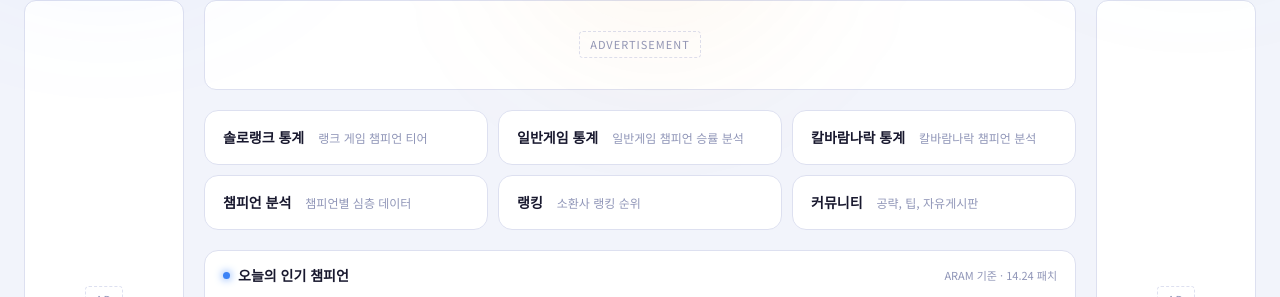
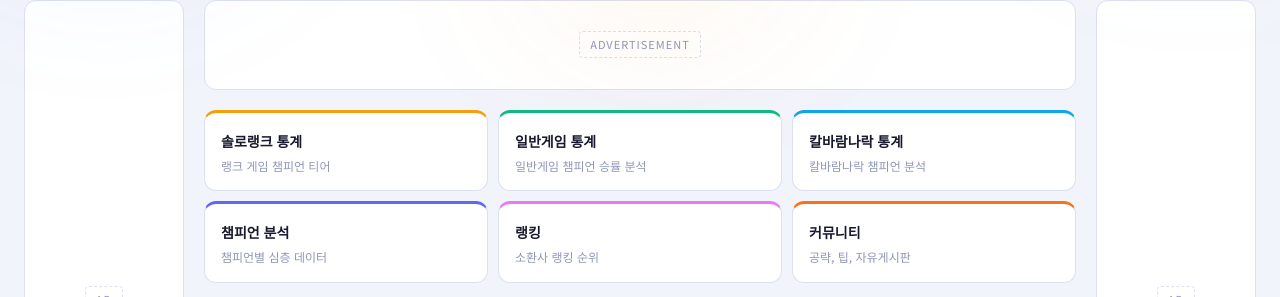
Before and after one commit to shinseongmin1-sketch/more.lol, a React (Vite) app: page / in a window 1280 px wide. Shown: the part 503-800 px from the top of the page. Built offline with nearby package versions, Linux system fonts and the light colour scheme; no server answers.

Commit message:
auto: 2026-04-02 17:52

```diff
--- a/src/pages/HomePage.css
+++ b/src/pages/HomePage.css
@@ -328,69 +328,46 @@
 
 .quick-card {
   display: flex;
-  align-items: center;
-  gap: 14px;
+  flex-direction: column;
+  gap: 6px;
   background: var(--bg-card);
   border: 1px solid var(--border-color);
-  border-radius: 14px;
-  padding: 16px 18px;
+  border-top: 3px solid var(--card-color, #3b82f6);
+  border-radius: 12px;
+  padding: 18px 16px 16px;
   cursor: pointer;
-  transition: all 0.18s;
+  transition: transform 0.18s, box-shadow 0.18s, border-color 0.18s;
   position: relative;
   overflow: hidden;
 }
 
-.quick-card::before {
+.quick-card::after {
   content: '';
   position: absolute;
   inset: 0;
-  background: linear-gradient(135deg, var(--accent-primary-glow), transparent);
+  background: linear-gradient(160deg, color-mix(in srgb, var(--card-color, #3b82f6) 6%, transparent), transparent 60%);
   opacity: 0;
-  transition: opacity 0.18s;
+  transition: opacity 0.2s;
 }
 
 .quick-card:hover {
-  border-color: color-mix(in srgb, var(--card-color, #3b82f6) 40%, transparent);
-  transform: translateY(-2px);
-  box-shadow: 0 8px 24px rgba(100, 90, 180, 0.12);
+  transform: translateY(-3px);
+  box-shadow: 0 8px 24px rgba(0,0,0,0.08);
 }
-.quick-card:hover::before { opacity: 1; }
+.quick-card:hover::after { opacity: 1; }
 
-.quick-icon {
-  width: 28px;
-  height: 28px;
-  flex-shrink: 0;
-  display: flex;
-  align-items: center;
-  justify-content: center;
-  color: var(--card-color, #3b82f6);
+.quick-label {
+  font-size: 14px;
+  font-weight: 700;
+  color: var(--text-primary);
+  position: relative;
 }
 
-.quick-icon svg {
-  width: 28px;
-  height: 28px;
-}
-
-.quick-icon img {
-  width: 28px;
-  height: 28px;
-  object-fit: contain;
-}
-
-.quick-info { flex: 1; position: relative; }
-.quick-label { font-size: 14px; font-weight: 700; color: var(--text-primary); }
-.quick-desc  { font-size: 12px; color: var(--text-muted); margin-top: 2px; }
-
-.quick-arrow {
-  width: 16px; height: 16px;
+.quick-desc {
+  font-size: 12px;
   color: var(--text-muted);
-  flex-shrink: 0;
   position: relative;
-  transition: transform 0.18s;
-}
-.quick-card:hover .quick-arrow {
-  transform: translateX(3px);
-  color: var(--accent-primary-light);
+  line-height: 1.4;
 }
 
 /* ─── 섹션 공통 ─── */
```
